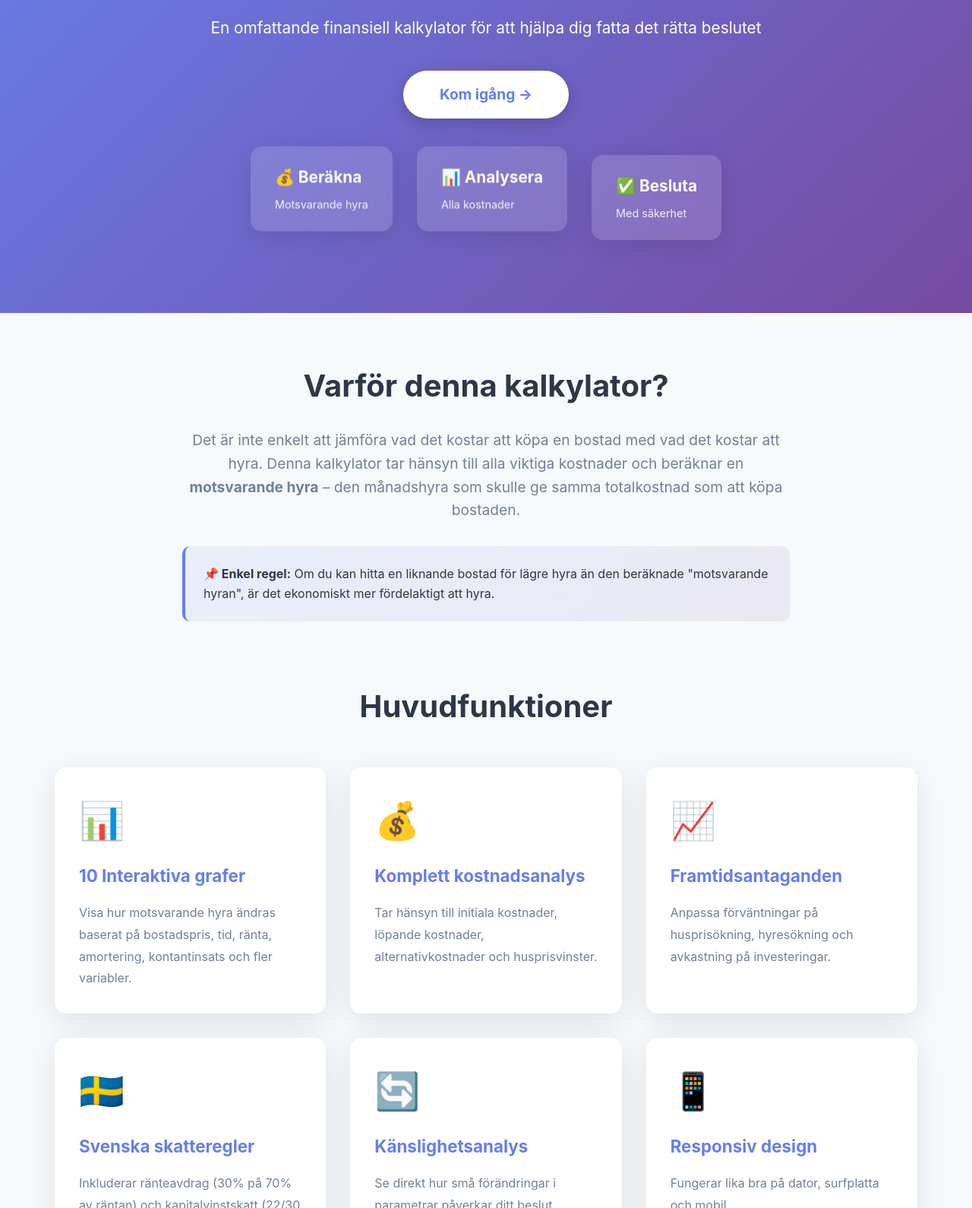
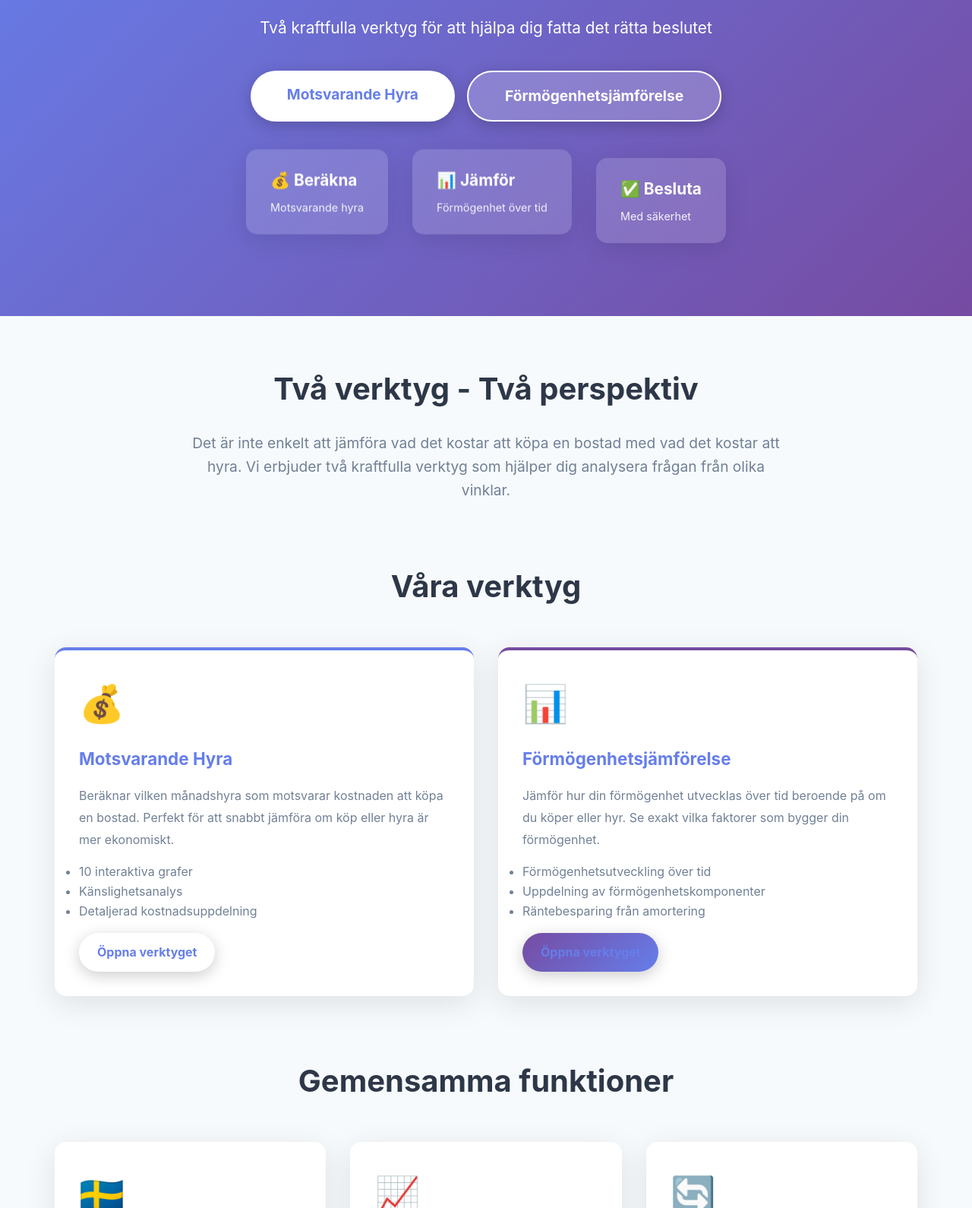
Before and after one commit to claesbackman/Verktyg, a plain HTML site: page index.html in a window 1280 px wide. Shown: the part 260-1850 px from the top of the page at 76% size. Drawn offline with Linux system fonts and the light colour scheme.

Commit message:
Add wealth comparison calculator and update website
- New Förmögenhetsjämförelse tool comparing buy vs rent wealth over time
- Tracks wealth breakdown: down payment, house gains, amortization, interest savings
- Interest savings from amortization are now invested at chosen return rate
- Modern UI with new color scheme (terracotta/teal) and removed slider ticks
- Updated website with two-tool navigation and redesigned homepage
- Removed hyraFunction.R (no longer needed)

Co-Authored-By: Claude Opus 4.5 <noreply@anthropic.com>

```diff
--- a/index.html
+++ b/index.html
@@ -12,7 +12,8 @@
             <div class="logo">🏠 Köp eller Hyr</div>
             <ul class="nav-menu">
                 <li><a href="index.html" class="active">Hem</a></li>
-                <li><a href="calculator.html">Kalkylator</a></li>
+                <li><a href="calculator.html">Motsvarande Hyra</a></li>
+                <li><a href="wealth-comparison.html">Förmögenhetsjämförelse</a></li>
                 <li><a href="documentation.html">Dokumentation</a></li>
                 <li><a href="about.html">Om verktyget</a></li>
             </ul>
@@ -22,8 +23,11 @@
     <header class="hero">
         <div class="hero-content">
             <h1 class="hero-title">Ska du köpa eller hyra?</h1>
-            <p class="hero-subtitle">En omfattande finansiell kalkylator för att hjälpa dig fatta det rätta beslutet</p>
-            <a href="calculator.html" class="cta-button">Kom igång →</a>
+            <p class="hero-subtitle">Två kraftfulla verktyg för att hjälpa dig fatta det rätta beslutet</p>
+            <div style="display: flex; gap: 1rem; justify-content: center; flex-wrap: wrap;">
+                <a href="calculator.html" class="cta-button">Motsvarande Hyra</a>
+                <a href="wealth-comparison.html" class="cta-button" style="background: rgba(255,255,255,0.2); color: white; border: 2px solid white;">Förmögenhetsjämförelse</a>
+            </div>
         </div>
         <div class="hero-graphic">
             <div class="floating-card">
@@ -31,8 +35,8 @@
                 <p>Motsvarande hyra</p>
             </div>
             <div class="floating-card delay-1">
-                <h3>📊 Analysera</h3>
-                <p>Alla kostnader</p>
+                <h3>📊 Jämför</h3>
+                <p>Förmögenhet över tid</p>
             </div>
             <div class="floating-card delay-2">
                 <h3>✅ Besluta</h3>
@@ -43,30 +47,54 @@
 
     <main class="container">
         <section class="intro-section">
-            <h2>Varför denna kalkylator?</h2>
+            <h2>Två verktyg - Två perspektiv</h2>
             <p class="lead">
                 Det är inte enkelt att jämföra vad det kostar att köpa en bostad med vad det kostar att hyra.
-                Denna kalkylator tar hänsyn till alla viktiga kostnader och beräknar en <strong>motsvarande hyra</strong>
-                – den månadshyra som skulle ge samma totalkostnad som att köpa bostaden.
+                Vi erbjuder två kraftfulla verktyg som hjälper dig analysera frågan från olika vinklar.
             </p>
-            <div class="highlight-box">
-                <strong>📌 Enkel regel:</strong> Om du kan hitta en liknande bostad för lägre hyra än den beräknade
-                "motsvarande hyran", är det ekonomiskt mer fördelaktigt att hyra.
+        </section>
+
+        <section class="features-section">
+            <h2>Våra verktyg</h2>
+            <div class="features-grid" style="grid-template-columns: repeat(2, 1fr);">
+                <div class="feature-card" style="border-top: 4px solid var(--primary-color);">
+                    <div class="feature-icon">💰</div>
+                    <h3>Motsvarande Hyra</h3>
+                    <p>
+                        Beräknar vilken månadshyra som motsvarar kostnaden att köpa en bostad.
+                        Perfekt för att snabbt jämföra om köp eller hyra är mer ekonomiskt.
+                    </p>
+                    <ul style="text-align: left; margin: 1rem 0; color: var(--text-light);">
+                        <li>10 interaktiva grafer</li>
+                        <li>Känslighetsanalys</li>
+                        <li>Detaljerad kostnadsuppdelning</li>
+                    </ul>
+                    <a href="calculator.html" class="cta-button" style="padding: 0.8rem 1.5rem; font-size: 1rem;">Öppna verktyget</a>
+                </div>
+                <div class="feature-card" style="border-top: 4px solid var(--secondary-color);">
+                    <div class="feature-icon">📊</div>
+                    <h3>Förmögenhetsjämförelse</h3>
+                    <p>
+                        Jämför hur din förmögenhet utvecklas över tid beroende på om du köper eller hyr.
+                        Se exakt vilka faktorer som bygger din förmögenhet.
+                    </p>
+                    <ul style="text-align: left; margin: 1rem 0; color: var(--text-light);">
+                        <li>Förmögenhetsutveckling över tid</li>
+                        <li>Uppdelning av förmögenhetskomponenter</li>
+                        <li>Räntebesparing från amortering</li>
+                    </ul>
+                    <a href="wealth-comparison.html" class="cta-button" style="padding: 0.8rem 1.5rem; font-size: 1rem; background: linear-gradient(135deg, var(--secondary-color), var(--primary-color));">Öppna verktyget</a>
+                </div>
             </div>
         </section>
 
         <section class="features-section">
-            <h2>Huvudfunktioner</h2>
+            <h2>Gemensamma funktioner</h2>
             <div class="features-grid">
                 <div class="feature-card">
-                    <div class="feature-icon">📊</div>
-                    <h3>10 Interaktiva grafer</h3>
-                    <p>Visa hur motsvarande hyra ändras baserat på bostadspris, tid, ränta, amortering, kontantinsats och fler variabler.</p>
-                </div>
-                <div class="feature-card">
-                    <div class="feature-icon">💰</div>
-                    <h3>Komplett kostnadsanalys</h3>
-                    <p>Tar hänsyn till initiala kostnader, löpande kostnader, alternativkostnader och husprisvinster.</p>
+                    <div class="feature-icon">🇸🇪</div>
+                    <h3>Svenska skatteregler</h3>
+                    <p>Inkluderar ränteavdrag (30% på 70% av räntan) och kapitalvinstskatt (22/30 av vinst beskattas med 30%).</p>
                 </div>
                 <div class="feature-card">
                     <div class="feature-icon">📈</div>
@@ -74,13 +102,8 @@
                     <p>Anpassa förväntningar på husprisökning, hyresökning och avkastning på investeringar.</p>
                 </div>
                 <div class="feature-card">
-                    <div class="feature-icon">🇸🇪</div>
-                    <h3>Svenska skatteregler</h3>
-                    <p>Inkluderar ränteavdrag (30% på 70% av räntan) och kapitalvinstskatt (22/30 av vinst beskattas med 30%).</p>
-                </div>
-                <div class="feature-card">
                     <div class="feature-icon">🔄</div>
-                    <h3>Känslighetsanalys</h3>
+                    <h3>Interaktiva grafer</h3>
                     <p>Se direkt hur små förändringar i parametrar påverkar ditt beslut.</p>
                 </div>
                 <div class="feature-card">
@@ -114,8 +137,11 @@
 
         <section class="cta-section">
             <h2>Redo att börja?</h2>
-            <p>Använd kalkylatorn nu för att ta reda på om du ska köpa eller hyra din nästa bostad.</p>
-            <a href="calculator.html" class="cta-button">Öppna kalkylatorn →</a>
+            <p>Använd våra verktyg nu för att ta reda på om du ska köpa eller hyra din nästa bostad.</p>
+            <div style="display: flex; gap: 1rem; justify-content: center; flex-wrap: wrap;">
+                <a href="calculator.html" class="cta-button">Motsvarande Hyra</a>
+                <a href="wealth-comparison.html" class="cta-button" style="background: transparent; border: 2px solid white;">Förmögenhetsjämförelse</a>
+            </div>
         </section>
     </main>
 
@@ -126,9 +152,10 @@
                 <p>En finansiell kalkylator för bostadsbeslut</p>
             </div>
             <div class="footer-section">
-                <h4>Länkar</h4>
+                <h4>Verktyg</h4>
                 <ul>
-                    <li><a href="calculator.html">Kalkylator</a></li>
+                    <li><a href="calculator.html">Motsvarande Hyra</a></li>
+                    <li><a href="wealth-comparison.html">Förmögenhetsjämförelse</a></li>
                     <li><a href="documentation.html">Dokumentation</a></li>
                     <li><a href="about.html">Om verktyget</a></li>
                 </ul>
```
Also changed, not shown: about.html (+5 -3 lines), calculator.html (+5 -3 lines), documentation.html (+5 -3 lines), wealth-comparison.html (added, +105 -0 lines), 4 other files.
